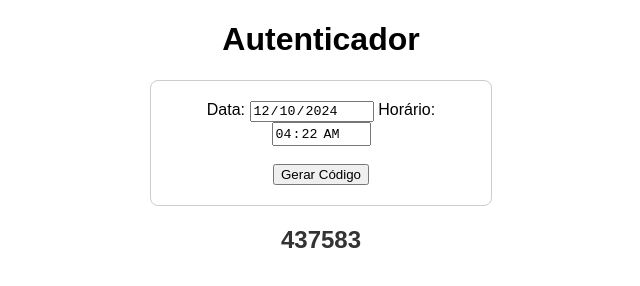
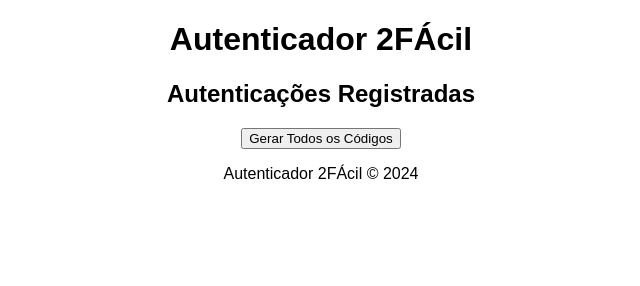
Before and after one commit to Lancellot/2Facil, a plain HTML site: page index.html in a window 1280 px wide. Shown: the whole page, without its empty margins (319-959 px from the left). Drawn offline with Linux system fonts and the light colour scheme.

Commit message:
Update index.html

```diff
--- a/index.html
+++ b/index.html
@@ -3,29 +3,40 @@
 <head>
   <meta charset="UTF-8">
   <meta name="viewport" content="width=device-width, initial-scale=1.0">
-  <title>Autenticador</title>
-  <link rel="stylesheet" href="./src/css/reset.css">
-  <link rel="stylesheet" href="./src/css/estilos.css">
+  <title>2FÁcil</title>
+   <link rel="stylesheet" href="./src/css/reset.css">
+   <link rel="stylesheet" href="./src/css/estilos.css">
+   <link rel="stylesheet" href="./src/css/responsivo.css">
 </head>
 <body>
-  <h1>Autenticador</h1>
+  <header>
+    <h1>Autenticador 2FÁcil</h1>
+  </header>
 
-   <div class="container">
-    <div id="secretKeyContainer">
-      <label>Chave Secreta:</label>
-      <p id="secretKey">GZSTCZTBGY2TAYJVGM3TIYTCGEYTENRY</p>
+  <main>
+<div id="timerContainer">
+  <div id="timer"></div>
+</div>
+<div id="clockContainer">
+  <div id="clock"></div>
+  <div id="date"></div>
+</div>
+    <!-- Lista de autenticações -->
+    <div id="authListContainer">
+      <h2 id="h2">Autenticações Registradas</h2>
+      <div id="authList" class="auth-list"></div>
     </div>
 
-    <label for="date">Data:</label>
-    <input type="date" id="date" readonly>
-    <label for="time">Horário:</label>
-    <input type="time" id="time" readonly>
-    <br><br>
-    <button onclick="generateTOTP()">Gerar Código</button>
-  </div>
+    <!-- Botão para gerar todos os códigos -->
+    <div class="button-container">
+      <button class="btn" onclick="generateAllTOTPs()">Gerar Todos os Códigos</button>
+    </div>
+  </main>
 
-  <div class="output" id="totpCode">--</div>
+  <footer>
+    <p>Autenticador 2FÁcil © 2024</p>
+  </footer>
 
-  <script src="./src/js/index.js"></script>
+   <script src="./src/js/index.js"></script>
 </body>
 </html>
```
